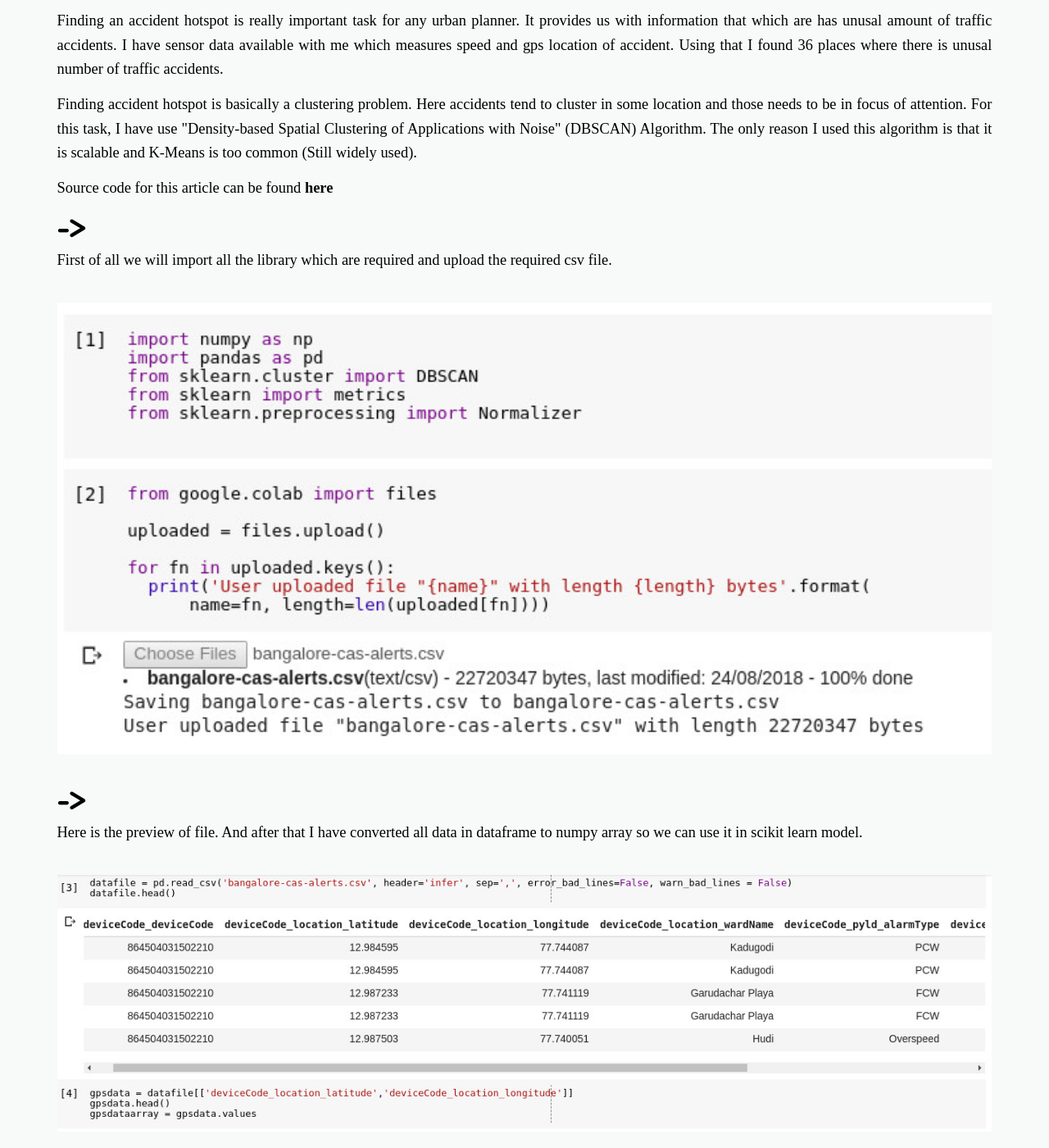
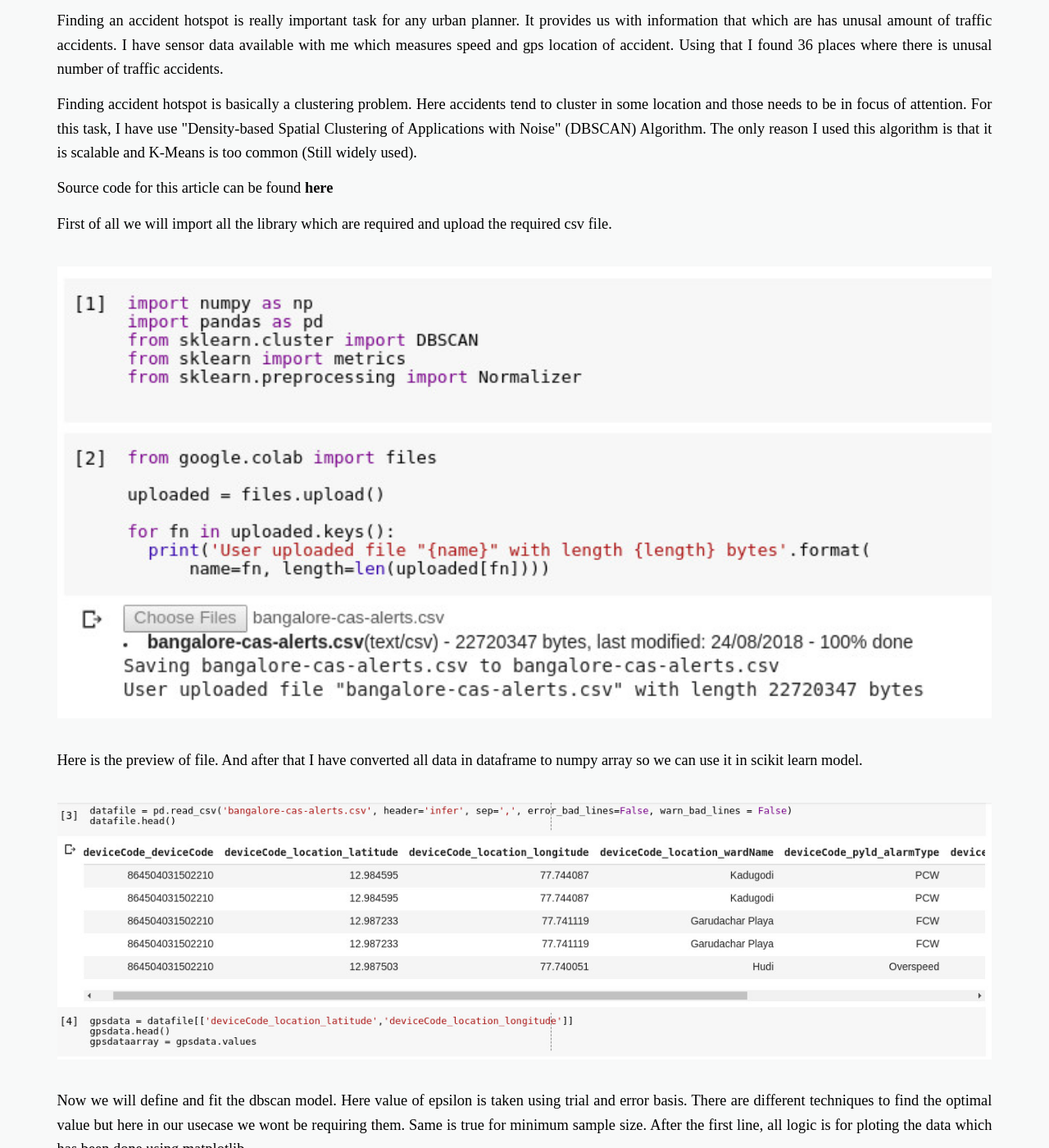
Before and after one commit to daftengineer/daftengineer.github.io, a Jekyll site: the page built from _posts/2018-09-15-accident-hotspots-banglore.markdown, in a window 1280 px wide and 1400 px high, scrolled down 767 px. Shown: the whole window at 82% size. Built offline with Jekyll 4.4.1, drawn with Linux system fonts in a browser that asks for light colours; nearby versions of some CDN libraries.

Commit message:
Update 2018-09-15-accident-hotspots-banglore.markdown

```diff
--- a/_posts/2018-09-15-accident-hotspots-banglore.markdown
+++ b/_posts/2018-09-15-accident-hotspots-banglore.markdown
@@ -13,16 +13,16 @@
  <p style="text-align:justify;">Finding an accident hotspot is really important task for any urban planner. It provides us with information that which are has unusal amount of traffic accidents. I have sensor data available with me which measures speed and gps location of accident. Using that I found 36 places where there is unusal number of traffic accidents.</p>
  <p style="text-align:justify;">Finding accident hotspot is basically a clustering problem. Here accidents tend to cluster in some location and those needs to be in focus of attention. For this task, I have use "Density-based Spatial Clustering of Applications with Noise" (DBSCAN) Algorithm. The only reason I used this algorithm is that it is scalable and K-Means is too common (Still widely used).</p>
  <p style="text-align:justify;">Source code for this article can be found <a href="https://github.com/daftengineer/MachineLearningProjects/blob/master/Accidents_in_Bangalore.ipynb">here</a></p>
- <p style="text-align:justify;"><h1>-></h1>First of all we will import all the library which are required and upload the required csv file.</p>
+ <p style="text-align:justify;">First of all we will import all the library which are required and upload the required csv file.</p>
  <img src="https://daftengineer.github.io/media_assets/ml8p1.jpg" />
- <p style="text-align:justify;"><h1>-></h1>Here is the preview of file. And after that I have converted all data in dataframe to numpy array so we can use it in scikit learn model.</p>
+ <p style="text-align:justify;">Here is the preview of file. And after that I have converted all data in dataframe to numpy array so we can use it in scikit learn model.</p>
  <img src="https://daftengineer.github.io/media_assets/ml8p2.jpg" />
- <p style="text-align:justify;"><h1>-></h1>Now we will define and fit the dbscan model. Here value of epsilon is taken using trial and error basis. There are different techniques to find the optimal value but here in our usecase we wont be requiring them. Same is true for minimum sample size. After the first line, all logic is for ploting the data which has been done using matplotlib.</p>
+ <p style="text-align:justify;">Now we will define and fit the dbscan model. Here value of epsilon is taken using trial and error basis. There are different techniques to find the optimal value but here in our usecase we wont be requiring them. Same is true for minimum sample size. After the first line, all logic is for ploting the data which has been done using matplotlib.</p>
   <img src="https://daftengineer.github.io/media_assets/ml8p3.jpg" />
 
- <p style="text-align:justify;"><h1>-></h1>Finally the plot looks like this:</p>
+ <p style="text-align:justify;">Finally the plot looks like this:</p>
   <img src="https://daftengineer.github.io/media_assets/ml8p4.jpg" />
 
- <p style="text-align:justify;"><h1>-></h1>Here are one location for each hotspot. Others will be at maximum of epsilon distance from this location.</p>
+ <p style="text-align:justify;">Here are one location for each hotspot. Others will be at maximum of epsilon distance from this location.</p>
   <img src="https://daftengineer.github.io/media_assets/ml8p5.jpg" />
  </div>
```
